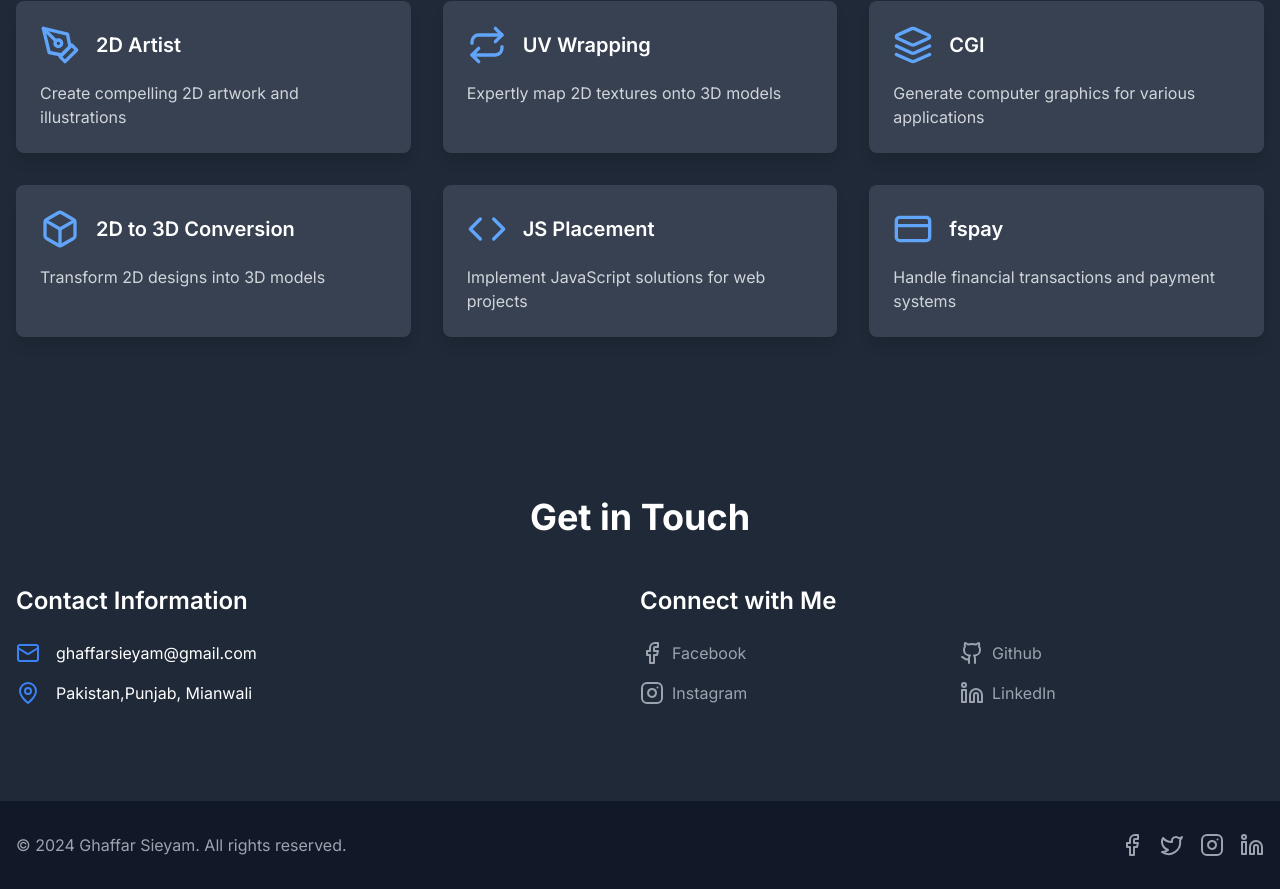
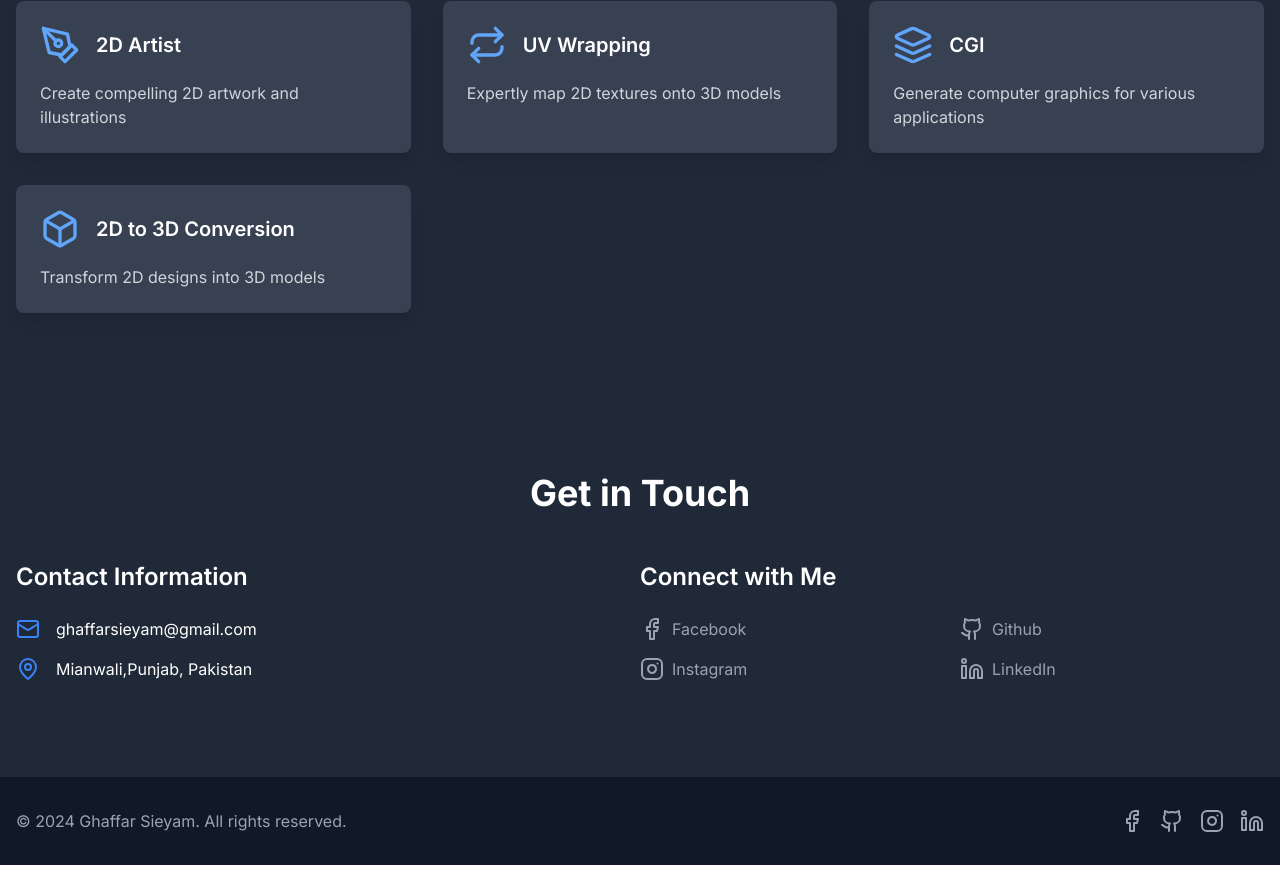
Before and after one commit to mrqadeer/Ghaffar-Portfolio, a React (Vite) app: page / in a window 1280 px wide. Shown: the part 2831-3720 px from the top of the page. After the commit the page ends 3696 px from the top, so only its background shows below. Built offline with nearby package versions, Linux system fonts and the light colour scheme.

Commit message:
update footer,contact and skills

```diff
--- a/src/components/Contact.tsx
+++ b/src/components/Contact.tsx
@@ -15,7 +15,7 @@ const Contact: React.FC = () => {
             </div>
             <div className="flex items-center mb-4">
               <MapPin className="mr-4 text-blue-500" />
-              <span>Pakistan,Punjab, Mianwali</span>
+              <span>Mianwali,Punjab, Pakistan</span>
             </div>
           </div>
           <div className="md:w-1/2">
@@ -25,7 +25,7 @@ const Contact: React.FC = () => {
                 <Facebook size={24} className="mr-2" />
                 <span>Facebook</span>
               </a>
-              <a href="https://www.threads.net/@sieyam3d_" target="_blank" rel="noopener noreferrer" className="flex items-center text-gray-400 hover:text-blue-400 transition">
+              <a href="https://www.github.com/sieyam" target="_blank" rel="noopener noreferrer" className="flex items-center text-gray-400 hover:text-blue-400 transition">
                 <Github size={24} className="mr-2" />
                 <span>Github</span>
               </a>
--- a/src/components/Footer.tsx
+++ b/src/components/Footer.tsx
@@ -1,5 +1,5 @@
 import React from 'react';
-import { Facebook, Twitter, Instagram, Linkedin } from 'lucide-react';
+import { Facebook, Twitter, Instagram, Linkedin, Github } from 'lucide-react';
 
 const Footer: React.FC = () => {
   return (
@@ -8,10 +8,10 @@ const Footer: React.FC = () => {
         <div className="flex flex-col md:flex-row justify-between items-center">
           <p className="text-gray-400 mb-4 md:mb-0">&copy; 2024 Ghaffar Sieyam. All rights reserved.</p>
           <div className="flex space-x-4">
-            <a href="#" className="text-gray-400 hover:text-blue-400 transition"><Facebook size={24} /></a>
-            <a href="#" className="text-gray-400 hover:text-blue-400 transition"><Twitter size={24} /></a>
-            <a href="#" className="text-gray-400 hover:text-blue-400 transition"><Instagram size={24} /></a>
-            <a href="#" className="text-gray-400 hover:text-blue-400 transition"><Linkedin size={24} /></a>
+            <a href="https://www.facebook.com/profile.php?id=61566960759688" target="_blank"  className="text-gray-400 hover:text-blue-400 transition"><Facebook size={24} /></a>
+            <a href="https://www.github.com/sieyam" target="_blank" className="text-gray-400 hover:text-blue-400 transition"><Github size={24} /></a>
+            <a href="https://www.instagram.com/sieyam3d_/" target="_blank" className="text-gray-400 hover:text-blue-400 transition"><Instagram size={24} /></a>
+            <a href="https://www.linkedin.com/in/abdul-ghaffar-blender-expert-020822229/" target="_blank" className="text-gray-400 hover:text-blue-400 transition"><Linkedin size={24} /></a>
           </div>
         </div>
       </div>
--- a/src/components/Skills.tsx
+++ b/src/components/Skills.tsx
@@ -42,16 +42,6 @@ const skills: Skill[] = [
     icon: <Box size={40} />,
     name: "2D to 3D Conversion",
     description: "Transform 2D designs into 3D models"
-  },
-  {
-    icon: <Code size={40} />,
-    name: "JS Placement",
-    description: "Implement JavaScript solutions for web projects"
-  },
-  {
-    icon: <CreditCard size={40} />,
-    name: "fspay",
-    description: "Handle financial transactions and payment systems"
   }
 ];
 
```
